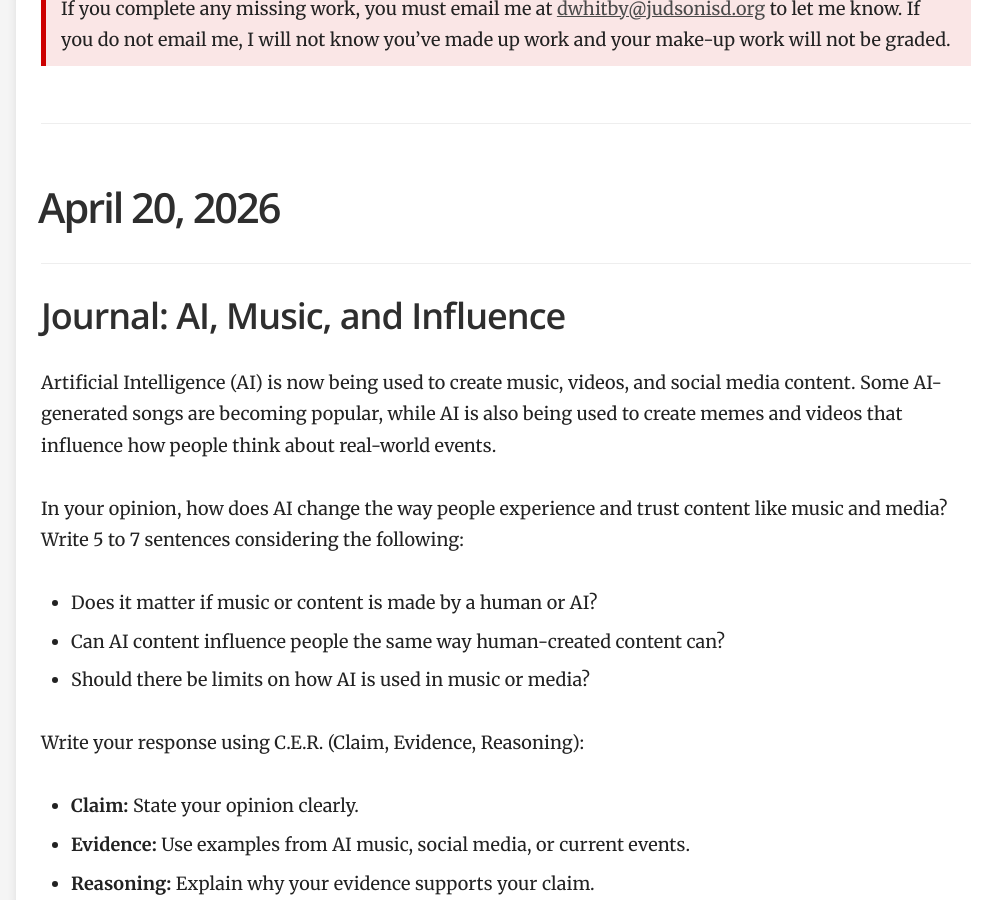
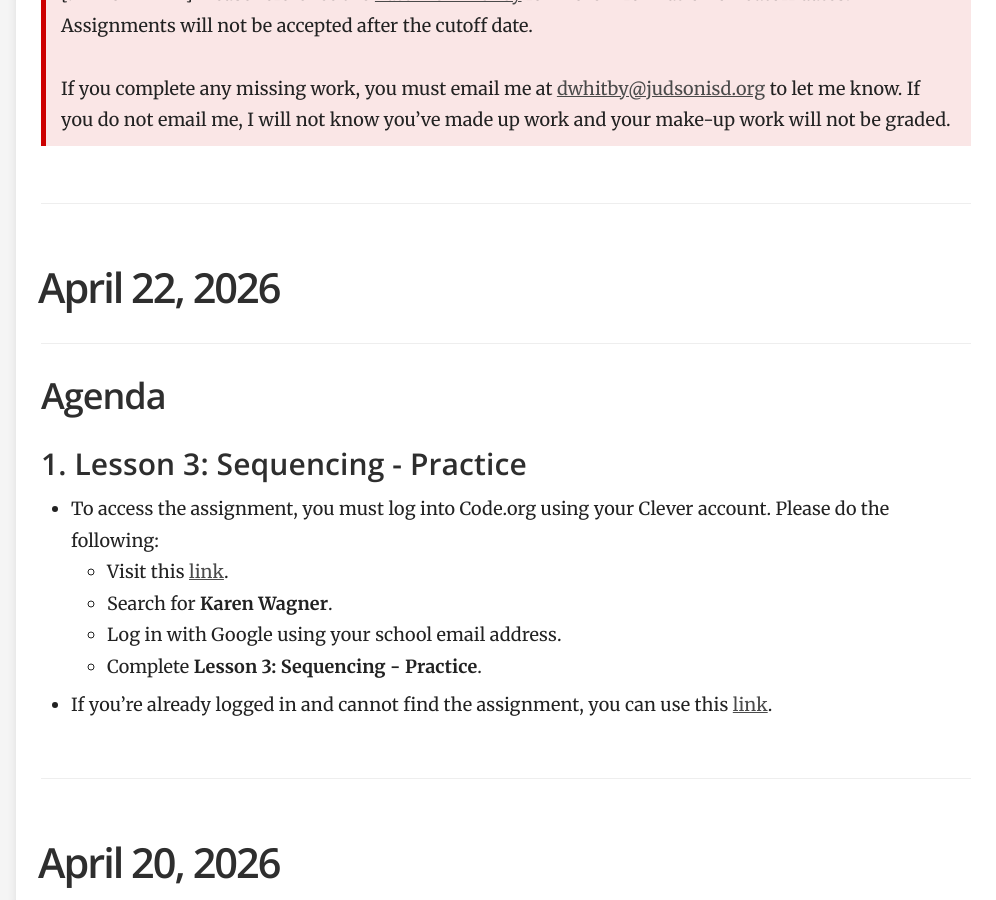
Before and after one commit to mswhitby/classroom, a Jekyll site: the page built from _docs/classes/7th.md, in a window 1280 px wide and 900 px high, scrolled down 1491 px. Shown: the whole window, without its empty margins (284-1280 px from the left). Built offline with Jekyll 4.4.1, drawn with Linux system fonts in a browser that asks for light colours; some of the changed text lies outside the part shown.

Commit message:
Updated lessons

```diff
--- a/_docs/classes/7th.md
+++ b/_docs/classes/7th.md
@@ -40,6 +40,13 @@ order: 6
     <td align="left">April 20, 2026</td>
     <td align="left">April 28, 2026</td>
     <td align="left"><a href="https://github.com/mswhitby/classroom/blob/main/_docs/classes/7th.md#april-20-2026">Journal: AI, Music, and Influence</a></td>
+    <td align="left">Daily</td>
+  </tr>
+
+  <tr>
+    <td align="left">April 22, 2026</td>
+    <td align="left">April 30, 2026</td>
+    <td align="left"><a href="https://github.com/mswhitby/classroom/blob/main/_docs/classes/7th.md#april-22-2026">Lesson 3: Sequencing - Practice</a></td>
     <td align="left">Daily</td>
   </tr>
 
@@ -126,6 +133,22 @@ order: 6
 
 ****
 
+# April 22, 2026
+
+## Agenda
+
+### 1. Lesson 3: Sequencing - Practice
+
+- To access the assignment, you must log into Code.org using your Clever account. Please do the following:
+    - Visit this [link](https://clever.com/oauth/district-picker?client_id=2f27405716644a951b23&redirect_uri=https%3A%2F%2Fstudio.code.org%2Fusers%2Fauth%2Fclever%2Fcallback&response_type=code&state=ede33ff61289cf32708a0f54079cdd23e31d0b0a02b0e0e8).
+    - Search for **Karen Wagner**.
+    - Log in with Google using your school email address.
+    - Complete **Lesson 3: Sequencing - Practice**.
+
+- If you're already logged in and cannot find the assignment, you can use this [link](https://studio.code.org/courses/programming-with-music-lab-2025/units/1/lessons/3/levels/1).
+
+----
+
 # April 20, 2026
 
 ## Journal: AI, Music, and Influence
```
Also changed, not shown: _docs/classes/3rd.md (+23 -0 lines).
